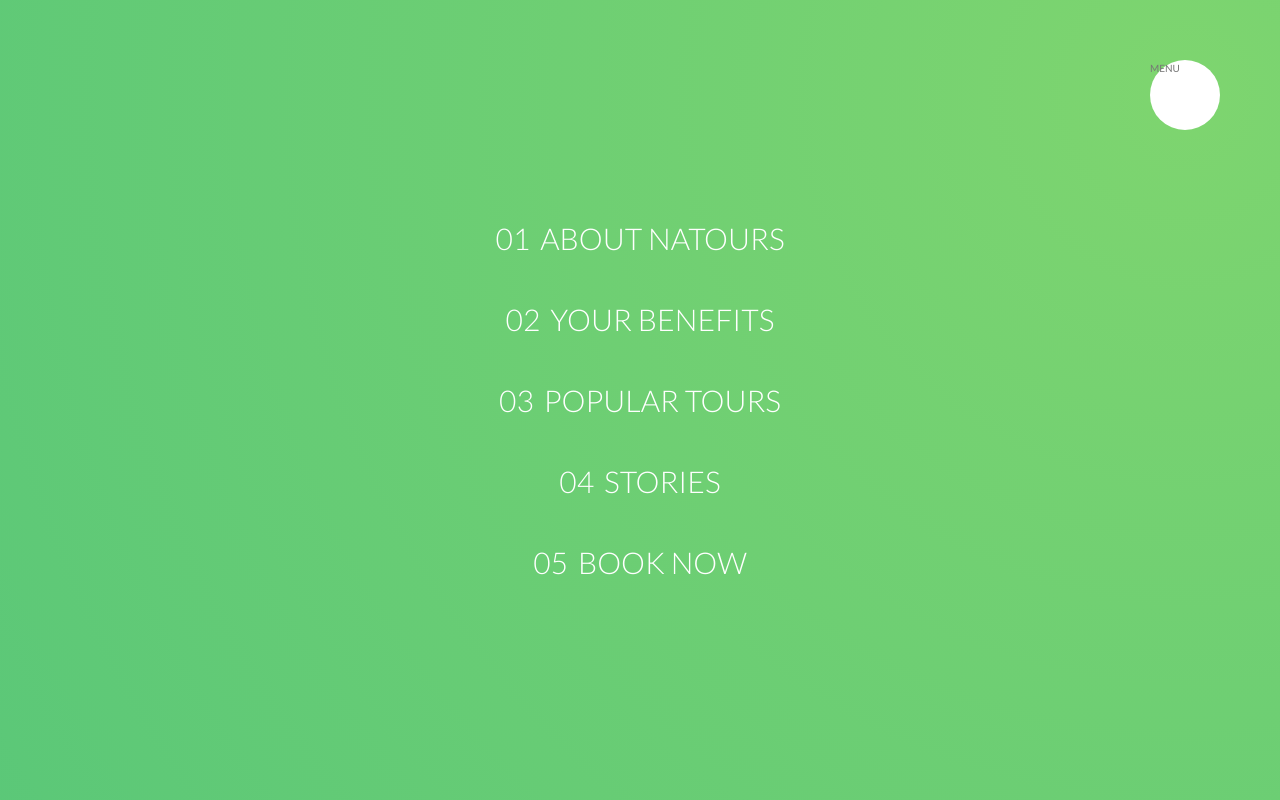
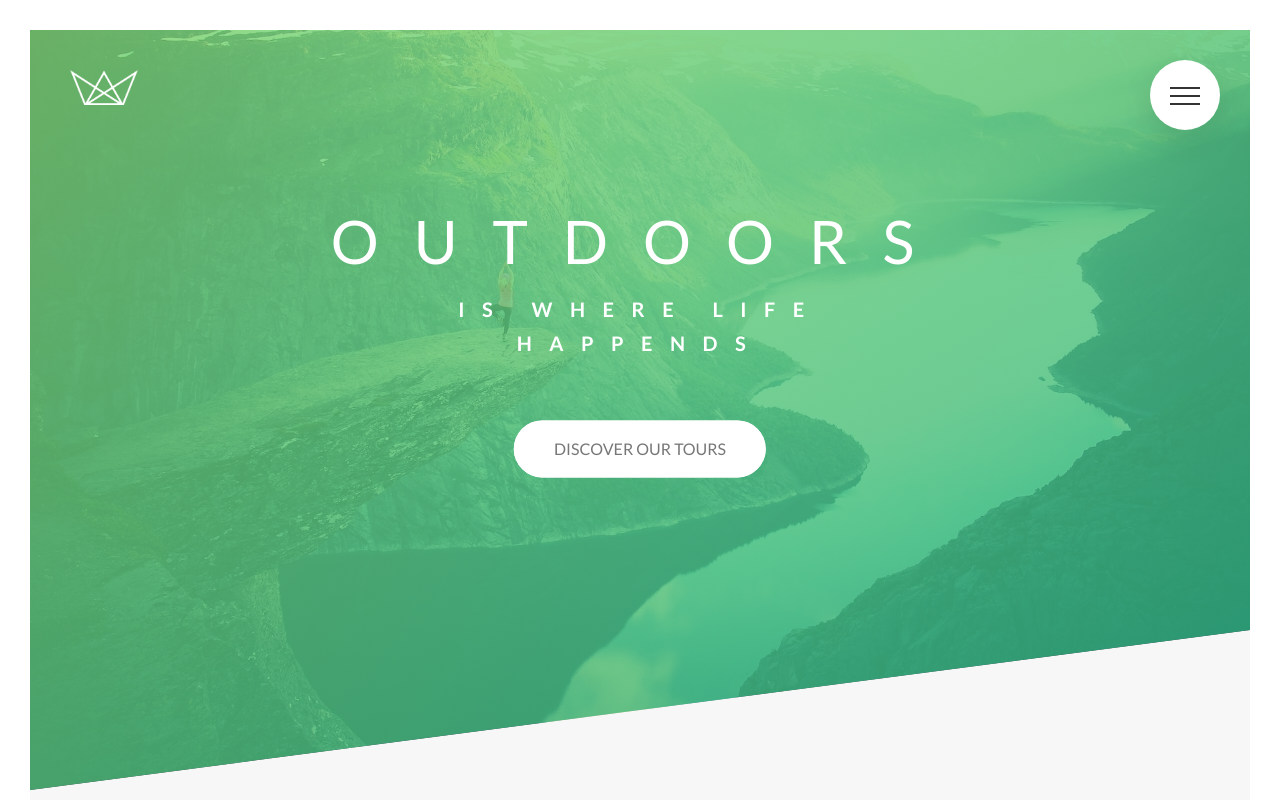
Before and after one commit to SergioHeynes/Webpage-Natours, a website: page index.html in a window 1280 px wide. Shown: the top 800 px of the page. Drawn offline with Linux system fonts and the light colour scheme.

Commit message:
Completed navigation menu.

```diff
--- a/index.html
+++ b/index.html
@@ -17,7 +17,9 @@
 
         <div class="navigation">
             <input type="checkbox" class="navigation__checkbox" id="navi-toggle">
-            <label for="" class="navigation__button">MENU</label>
+            <label for="navi-toggle" class="navigation__button">
+                <span class="navigation__icon">&nbsp;</span>
+            </label>
 
             <div class="navigation__background">&nbsp;</div>
 
--- a/sass/layout/_navigation.scss
+++ b/sass/layout/_navigation.scss
@@ -13,6 +13,9 @@
         right: 6rem;
         border-radius: 50%;
         z-index: 2000;
+        box-shadow: 0 1rem 3rem rgba($color-black, .1);
+        text-align: center;
+        cursor: pointer;
     }
 
     &__background {
@@ -24,8 +27,9 @@
        right: 6.5rem;
        background-image: radial-gradient($color-primary-light, $color-primary-dark);
         z-index: 1000;
+        transition: transform .8s cubic-bezier(.86, 0, .07, 1);
 
-        transform: scale(80);
+        // transform: scale(80);
     }
 
     &__nav {
@@ -33,8 +37,12 @@
         width: 100%;
         position: fixed;
         top: 0;
-        right: 0;
+        left: 0;
         z-index: 1500;
+
+        opacity: 0;
+        width: 0;
+        transition: all .8s cubic-bezier(.68, -.55, .265, 1.55);
     }
 
     &__list {
@@ -44,6 +52,7 @@
         transform: translate(-50%, -50%);
         list-style: none;
         text-align: center;
+        width: 100%;
     }
 
     &__item {
@@ -66,7 +75,7 @@
         transition: all .4s;
 
         span {
-            margin-right: 1rem;
+            margin-right: 1.5rem;
             display: inline-block;
         }
 
@@ -79,4 +88,70 @@
             transform: translateX(1rem);
         }
     }
+
+    // Functionality
+
+    &__checkbox:checked ~ &__background {
+        transform: scale(80);
+    }
+
+    &__checkbox:checked ~ &__nav {
+        opacity: 1;
+        width: 100%;
+    }
+
+    // Icon
+    &__icon {
+        position: relative;
+        top: 3.5rem;
+
+        &,
+        &::before,
+        &::after {
+            width: 3rem;
+            height: 2px;
+            background-color: $color-grey-dark-3;
+            display: inline-block;
+        }
+
+        &::before,
+        &::after {
+            content: "";
+            position: absolute;
+            left: 0;
+            transition: all .2s;
+        }
+
+        &::before {
+            top: -.8rem;
+        }
+
+        &::after {
+            top: .8rem;
+        }
+
+    }
+
+    &__button:hover &__icon::before {
+        top: -1rem;
+    }
+
+    &__button:hover &__icon::after {
+        top: 1rem;
+    }
+
+    &__checkbox:checked + &__button &__icon {
+        background-color: transparent;
+    }
+
+    &__checkbox:checked + &__button &__icon::before {
+        top: 0;
+        transform: rotate(135deg);
+    }
+
+    &__checkbox:checked + &__button &__icon::after {
+        top: 0;
+        transform: rotate(-135deg);
+    }
+
 }
```
Also changed, not shown: css/style.css.
